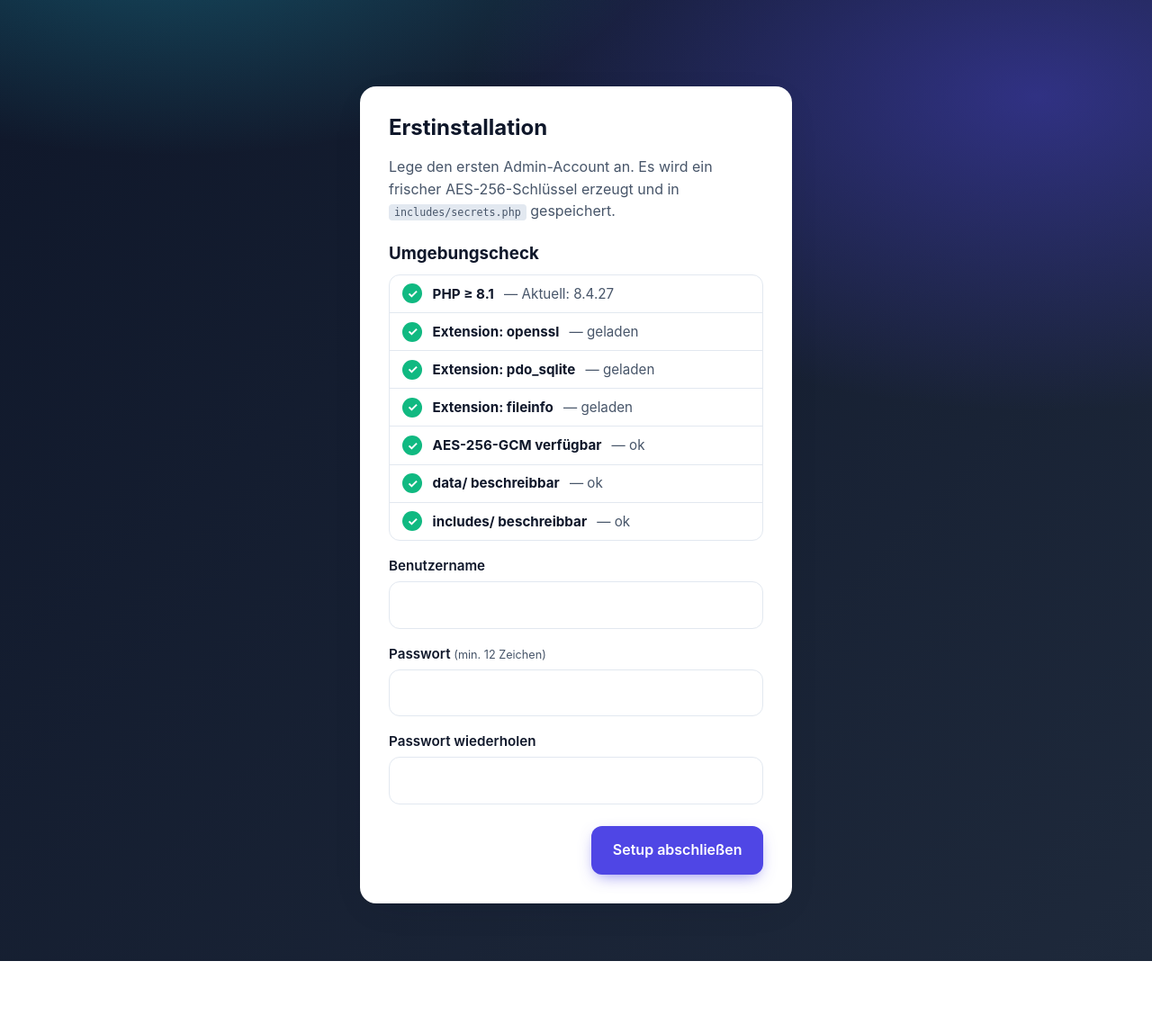
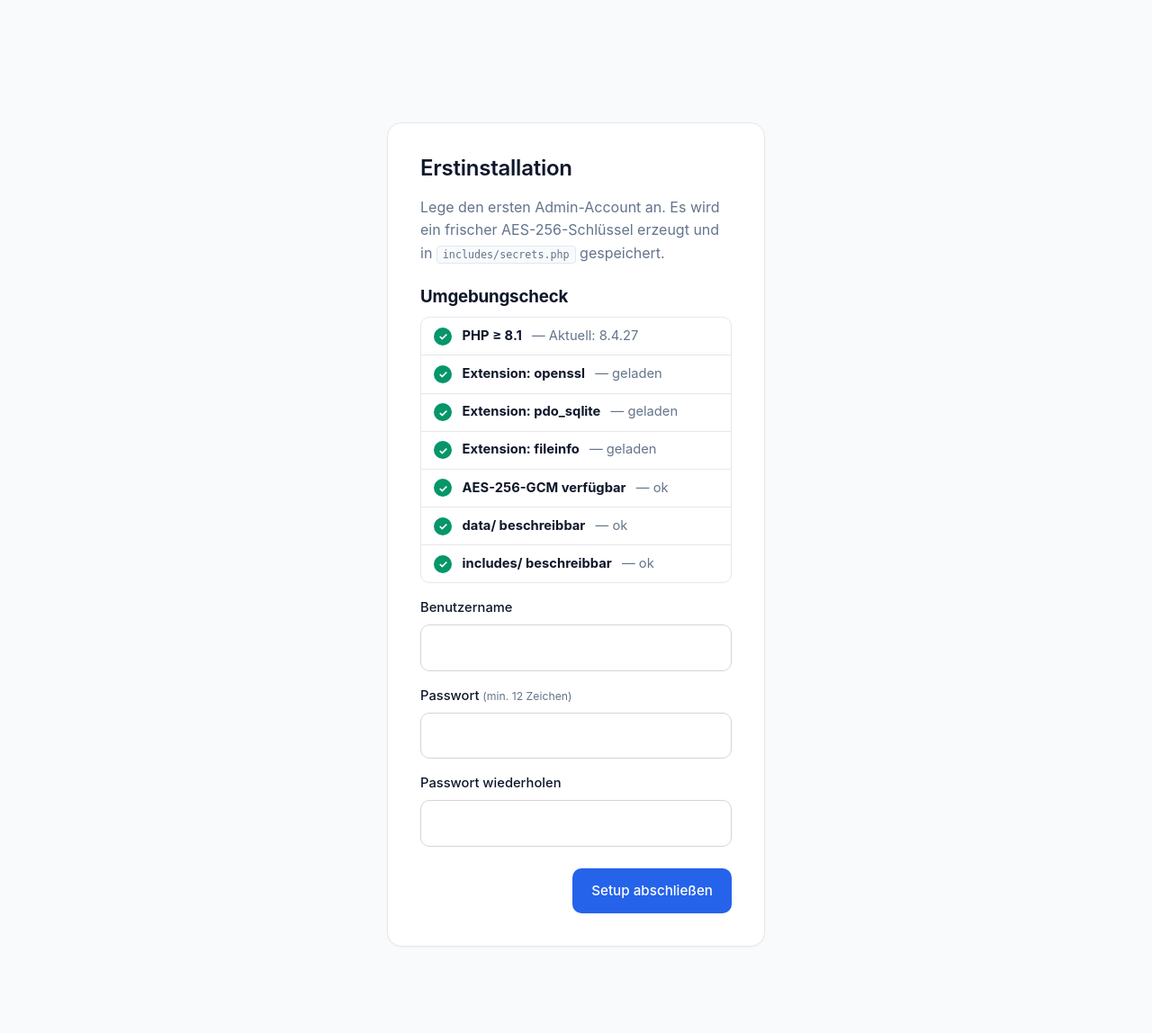
Before and after one commit to jannes-runge/fast-application, a PHP site: page /install.php in a window 1280 px wide. Shown: the whole page at 90% size. Before the commit the page ends 1068 px from the top, so only its background shows below. Run offline with PHP 8.4, Linux system fonts and the light colour scheme.

Commit message:
Redesign: heller, ruhiger, größeres Logo
- Komplett überarbeitete CSS: heller Hintergrund statt dunkler Verläufe,
  ruhigere Schatten, dünnere Border, weniger Rundungen, ruhigere Typo
- Hero mit sanftem grauen Bereich statt Multi-Gradient + Wellen-Clip
- Logo auf 72–88px vergrößert, neu gezeichnet mit Markenfarben
  (funktioniert jetzt auf hellem Hintergrund)
- Admin-Topbar weiß mit Border statt dunkler Bar
- Login/Install auf hellen Hintergrund umgestellt (bg-soft)
- Default-Palette heller: Weiß + sehr helles Grau, Primär-Blau statt Indigo

https://claude.ai/code/session_013VZwDVWcccEG1Nk9GNSKC2

```diff
--- a/assets/style.css
+++ b/assets/style.css
@@ -1,77 +1,88 @@
 /* =========================================================
-   Bewerbungs-App · modern flat UI
+   Bewerbungs-App · hell, minimal, ruhig
    Farben kommen aus :root Custom-Props (pro Seite injected).
    ========================================================= */
 *,*::before,*::after{box-sizing:border-box}
 html,body{margin:0;padding:0}
+html{scroll-behavior:smooth}
 body{
   font-family:-apple-system,BlinkMacSystemFont,"Segoe UI",Roboto,Inter,Helvetica,Arial,sans-serif;
   color:var(--c-text);
-  background:#f1f5f9;
-  line-height:1.55;
+  background:var(--c-bg);
+  line-height:1.6;
   -webkit-font-smoothing:antialiased;
   text-rendering:optimizeLegibility;
 }
 a{color:var(--c-primary);text-decoration:none}
 a:hover{text-decoration:underline}
-h1,h2,h3{line-height:1.2;margin:0 0 .6em}
+h1,h2,h3{line-height:1.2;margin:0 0 .6em;letter-spacing:-.01em}
+h1{font-weight:700}
+h2{font-weight:600;font-size:1.4rem}
 img{max-width:100%;display:block}
 .muted{color:var(--c-text-soft)}
-code{background:#e2e8f0;padding:2px 6px;border-radius:4px;font-size:.9em}
+code{background:var(--c-bg-soft);padding:2px 6px;border-radius:4px;font-size:.9em;border:1px solid #e2e8f0}
 
 /* ---------- Layout ---------- */
-.container{max-width:960px;margin:0 auto;padding:2rem 1.25rem 4rem}
-.container-sm{max-width:520px}
+.container{max-width:860px;margin:0 auto;padding:0 1.25rem 4rem}
+.container-sm{max-width:460px}
 .card{
   background:var(--c-surface);
-  border-radius:18px;
-  padding:2rem;
-  box-shadow:0 1px 2px rgba(15,23,42,.05),0 10px 40px -20px rgba(15,23,42,.25);
+  border:1px solid #e5e7eb;
+  border-radius:16px;
+  padding:2.25rem;
+  box-shadow:0 1px 2px rgba(15,23,42,.03);
 }
-.footer{margin-top:2rem;text-align:center;color:var(--c-text-soft)}
+.footer{margin-top:3rem;text-align:center;color:var(--c-text-soft);font-size:.9rem}
 
 /* ---------- Hero ---------- */
 .hero{
-  position:relative;
-  padding:3.5rem 1.25rem 5rem;
+  padding:4rem 1.25rem 3rem;
   text-align:center;
-  color:#fff;
-  background:
-    radial-gradient(1200px 400px at 20% 0%, color-mix(in srgb, var(--c-accent) 35%, transparent), transparent 60%),
-    radial-gradient(1200px 500px at 85% 10%, color-mix(in srgb, var(--c-primary) 55%, transparent), transparent 60%),
-    linear-gradient(135deg, var(--c-bg), var(--c-bg-soft));
-  overflow:hidden;
+  background:var(--c-bg-soft);
+  border-bottom:1px solid #e5e7eb;
 }
-.hero-inner{max-width:780px;margin:auto;position:relative;z-index:1}
-.hero h1{font-size:clamp(1.8rem,4vw,2.6rem);margin:.6em 0 .3em;letter-spacing:-.02em}
-.hero .accent{
-  background:linear-gradient(90deg,var(--c-accent),#fff);
-  -webkit-background-clip:text;background-clip:text;color:transparent;
+.hero-inner{max-width:680px;margin:auto}
+.hero h1{font-size:clamp(2rem,4vw,2.75rem);margin:.6em 0 .4em}
+.hero .accent{color:var(--c-primary)}
+.hero .lead{
+  color:var(--c-text-soft);
+  font-size:1.1rem;
+  max-width:36rem;
+  margin:0 auto;
 }
-.hero .lead{opacity:.85;max-width:44rem;margin:auto}
-.hero .logo{height:44px;margin:0 auto 1rem;filter:drop-shadow(0 4px 10px rgba(0,0,0,.2))}
-.hero-wave{
-  position:absolute;left:0;right:0;bottom:-1px;height:60px;
-  background:#f1f5f9;
-  clip-path:ellipse(80% 60% at 50% 100%);
+.hero .logo{
+  height:72px;
+  margin:0 auto 1.25rem;
+  display:block;
+}
+@media (min-width:768px){
+  .hero .logo{height:88px}
 }
 
+/* Abstand zwischen Hero und Karte */
+.container{padding-top:2.5rem}
+
 /* ---------- Topbar (Admin) ---------- */
-.topbar{background:var(--c-bg);color:#fff;padding:.9rem 1.25rem;box-shadow:0 2px 10px rgba(0,0,0,.1)}
+.topbar{
+  background:#fff;
+  color:var(--c-text);
+  padding:.9rem 1.25rem;
+  border-bottom:1px solid #e5e7eb;
+}
 .topbar-inner{display:flex;align-items:center;gap:.8rem;max-width:1100px;margin:auto}
-.topbar a{color:#fff}
+.topbar a{color:inherit}
 .topbar .spacer{flex:1}
-.logo-sm{height:28px}
+.logo-sm{height:36px;width:auto}
 
 /* ---------- Form ---------- */
-.form h2{margin-top:0}
+.form h2{margin-top:0;font-size:1.5rem}
 .grid-2{display:grid;grid-template-columns:1fr 1fr;gap:1rem}
 @media (max-width:640px){.grid-2{grid-template-columns:1fr}}
 
 .field{display:block;margin:1rem 0}
-.field > span{display:block;margin-bottom:.35rem;font-weight:600;font-size:.95rem}
+.field > span{display:block;margin-bottom:.4rem;font-weight:500;font-size:.92rem;color:var(--c-text)}
 .field small{font-weight:400;color:var(--c-text-soft)}
-.hint{color:var(--c-text-soft);font-size:.85rem;display:block;margin-top:.25rem}
+.hint{color:var(--c-text-soft);font-size:.85rem;display:block;margin-top:.3rem}
 
 .field input[type=text],
 .field input[type=email],
@@ -81,120 +92,122 @@ code{background:#e2e8f0;padding:2px 6px;border-radius:4px;font-size:.9em}
 .field textarea,
 .field input[type=file]{
   width:100%;
-  padding:.8rem 1rem;
-  border:1.5px solid #e2e8f0;
-  border-radius:12px;
+  padding:.75rem .95rem;
+  border:1px solid #d1d5db;
+  border-radius:10px;
   font:inherit;color:inherit;
   background:#fff;
-  transition:border-color .15s ease, box-shadow .15s ease, transform .15s ease;
+  transition:border-color .15s ease, box-shadow .15s ease;
 }
-.field textarea{resize:vertical;min-height:130px}
+.field textarea{resize:vertical;min-height:140px}
 .field input:focus,.field select:focus,.field textarea:focus{
   outline:none;
   border-color:var(--c-primary);
-  box-shadow:0 0 0 4px color-mix(in srgb, var(--c-primary) 18%, transparent);
+  box-shadow:0 0 0 3px color-mix(in srgb, var(--c-primary) 18%, transparent);
 }
-.field input[type=file]{padding:.55rem .7rem;cursor:pointer}
+.field input[type=file]{padding:.55rem .7rem;cursor:pointer;background:var(--c-bg-soft)}
 
-.checkbox{display:flex;gap:.7rem;align-items:flex-start;margin:1.2rem 0;color:var(--c-text-soft);font-size:.95rem}
-.checkbox input{margin-top:.25rem;transform:scale(1.15);accent-color:var(--c-primary)}
+.checkbox{display:flex;gap:.7rem;align-items:flex-start;margin:1.25rem 0;color:var(--c-text-soft);font-size:.92rem;line-height:1.5}
+.checkbox input{margin-top:.2rem;transform:scale(1.1);accent-color:var(--c-primary)}
 
 .hp{position:absolute;left:-9999px;height:0;width:0;overflow:hidden}
 
 /* ---------- Buttons ---------- */
 .btn{
   display:inline-flex;align-items:center;gap:.5rem;justify-content:center;
-  padding:.85rem 1.4rem;border-radius:12px;
-  border:1.5px solid transparent;cursor:pointer;
-  font:inherit;font-weight:600;
-  transition:transform .12s ease, box-shadow .2s ease, background .2s ease, color .2s ease;
+  padding:.75rem 1.25rem;border-radius:10px;
+  border:1px solid transparent;cursor:pointer;
+  font:inherit;font-weight:500;font-size:.95rem;
+  transition:background .15s ease, border-color .15s ease, color .15s ease;
   text-decoration:none;
 }
-.btn-sm{padding:.45rem .85rem;font-size:.9rem;border-radius:9px}
-.btn-primary{background:var(--c-primary);color:#fff;box-shadow:0 6px 18px -6px color-mix(in srgb, var(--c-primary) 70%, transparent)}
-.btn-primary:hover{background:var(--c-primary-dk);transform:translateY(-1px);text-decoration:none}
-.btn-primary:active{transform:translateY(0)}
-.btn-ghost{background:transparent;color:inherit;border-color:#cbd5e1}
-.btn-ghost:hover{background:#f1f5f9;text-decoration:none}
+.btn-sm{padding:.4rem .8rem;font-size:.85rem;border-radius:8px}
+.btn-primary{background:var(--c-primary);color:#fff}
+.btn-primary:hover{background:var(--c-primary-dk);text-decoration:none}
+.btn-ghost{background:#fff;color:var(--c-text);border-color:#d1d5db}
+.btn-ghost:hover{background:var(--c-bg-soft);text-decoration:none}
 .actions{margin-top:1.5rem;display:flex;justify-content:flex-end;gap:.75rem}
 
 /* ---------- Alerts ---------- */
 .alert{
-  background:color-mix(in srgb, var(--c-danger) 12%, #fff);
-  border:1px solid color-mix(in srgb, var(--c-danger) 40%, #fff);
+  background:#fef2f2;
+  border:1px solid #fecaca;
   color:#991b1b;
-  padding:.9rem 1rem;border-radius:12px;margin-bottom:1rem;
+  padding:.85rem 1rem;border-radius:10px;margin-bottom:1rem;font-size:.95rem;
 }
-.alert ul{margin:.4rem 0 0 1.2rem}
+.alert ul{margin:.35rem 0 0 1.2rem;padding:0}
 .alert-success{
-  background:color-mix(in srgb, var(--c-success) 15%, #fff);
-  border-color:color-mix(in srgb, var(--c-success) 45%, #fff);
+  background:#ecfdf5;
+  border-color:#a7f3d0;
   color:#065f46;
 }
 
 /* ---------- Success Card ---------- */
 .success-card{text-align:center}
 .check-ring{
-  width:96px;height:96px;border-radius:50%;
-  margin:0 auto 1rem;
-  background:color-mix(in srgb, var(--c-success) 18%, #fff);
+  width:88px;height:88px;border-radius:50%;
+  margin:0 auto 1.25rem;
+  background:color-mix(in srgb, var(--c-success) 14%, #fff);
   display:grid;place-items:center;
-  animation:pop .5s cubic-bezier(.2,.9,.2,1.2);
+  animation:pop .4s cubic-bezier(.2,.9,.2,1.1);
 }
 .check{
-  width:36px;height:18px;border-left:4px solid var(--c-success);border-bottom:4px solid var(--c-success);
+  width:32px;height:16px;
+  border-left:3px solid var(--c-success);
+  border-bottom:3px solid var(--c-success);
   transform:rotate(-50deg) translate(2px,-4px);
 }
 
 /* ---------- Table ---------- */
 .table-wrap{padding:0;overflow:hidden}
 .tbl{width:100%;border-collapse:collapse}
-.tbl th,.tbl td{padding:.9rem 1rem;text-align:left;border-bottom:1px solid #e2e8f0}
-.tbl th{background:#f8fafc;font-size:.85rem;text-transform:uppercase;letter-spacing:.03em;color:var(--c-text-soft)}
+.tbl th,.tbl td{padding:.85rem 1rem;text-align:left;border-bottom:1px solid #e5e7eb}
+.tbl th{background:var(--c-bg-soft);font-size:.78rem;text-transform:uppercase;letter-spacing:.05em;color:var(--c-text-soft);font-weight:600}
 .tbl tr:last-child td{border-bottom:none}
-.tbl tr:hover{background:#f8fafc}
+.tbl tr:hover td{background:#fafafa}
 .badge{
   display:inline-block;background:var(--c-primary);color:#fff;
-  font-size:.85rem;padding:2px 10px;border-radius:999px;margin-left:.5rem;vertical-align:middle;
+  font-size:.8rem;padding:2px 10px;border-radius:999px;margin-left:.5rem;vertical-align:middle;font-weight:500;
 }
 
 /* ---------- Misc ---------- */
 .message-box{
-  background:#f8fafc;border-radius:12px;padding:1rem 1.2rem;border:1px solid #e2e8f0;
-  white-space:pre-wrap;
+  background:var(--c-bg-soft);border-radius:10px;padding:1rem 1.2rem;border:1px solid #e5e7eb;
+  white-space:pre-wrap;line-height:1.55;
 }
 .files{list-style:none;padding:0;margin:0}
-.files li{display:flex;align-items:center;gap:.8rem;padding:.6rem 0;border-bottom:1px solid #e2e8f0}
+.files li{display:flex;align-items:center;gap:.8rem;padding:.6rem 0;border-bottom:1px solid #e5e7eb}
 .files li:last-child{border-bottom:none}
 .file-ico{
-  background:var(--c-primary);color:#fff;font-size:.75rem;font-weight:700;
-  padding:.2rem .55rem;border-radius:6px;letter-spacing:.05em;
+  background:var(--c-primary);color:#fff;font-size:.7rem;font-weight:600;
+  padding:.2rem .5rem;border-radius:4px;letter-spacing:.04em;
 }
 
-.bg-gradient{
+/* Login/Install light background */
+.bg-soft{
   min-height:100vh;
-  background:
-    radial-gradient(800px 400px at 15% -10%, color-mix(in srgb, var(--c-accent) 30%, transparent), transparent 70%),
-    radial-gradient(900px 500px at 90% 10%, color-mix(in srgb, var(--c-primary) 45%, transparent), transparent 70%),
-    linear-gradient(135deg, var(--c-bg), var(--c-bg-soft));
-  color:#fff;
+  background:var(--c-bg-soft);
+  padding:2rem 0;
 }
-.bg-gradient .card{color:var(--c-text)}
+
+/* Zentrierung für Single-Card-Seiten */
+.centered-card{margin-top:4rem}
+.centered-card .logo-sm{margin:0 auto 1rem;display:block;height:56px}
 
 /* ---------- Animations ---------- */
-.fade-in{opacity:0;transform:translateY(8px);animation:fadein .6s ease forwards}
-.fade-in.delay{animation-delay:.15s}
+.fade-in{opacity:0;transform:translateY(6px);animation:fadein .5s ease forwards}
+.fade-in.delay{animation-delay:.12s}
 @keyframes fadein{to{opacity:1;transform:none}}
-@keyframes pop{0%{transform:scale(.6);opacity:0}100%{transform:scale(1);opacity:1}}
+@keyframes pop{0%{transform:scale(.7);opacity:0}100%{transform:scale(1);opacity:1}}
 
 .btn:focus-visible,.field input:focus-visible,.field select:focus-visible,.field textarea:focus-visible{
-  outline:3px solid color-mix(in srgb, var(--c-accent) 80%, transparent);outline-offset:2px;
+  outline:3px solid color-mix(in srgb, var(--c-primary) 35%, transparent);outline-offset:2px;
 }
 
 /* Diagnose-Liste (install.php) */
-.diag{list-style:none;padding:0;margin:.4rem 0 1rem;border:1px solid #e2e8f0;border-radius:12px;overflow:hidden}
-.diag li{display:flex;align-items:center;gap:.7rem;padding:.55rem .9rem;border-bottom:1px solid #e2e8f0;font-size:.95rem}
+.diag{list-style:none;padding:0;margin:.4rem 0 1rem;border:1px solid #e5e7eb;border-radius:10px;overflow:hidden}
+.diag li{display:flex;align-items:center;gap:.7rem;padding:.55rem .9rem;border-bottom:1px solid #e5e7eb;font-size:.92rem}
 .diag li:last-child{border-bottom:none}
-.diag .diag-ico{display:inline-grid;place-items:center;width:22px;height:22px;border-radius:50%;font-weight:700;color:#fff;font-size:.85rem}
+.diag .diag-ico{display:inline-grid;place-items:center;width:20px;height:20px;border-radius:50%;font-weight:700;color:#fff;font-size:.75rem}
 .diag .ok .diag-ico{background:var(--c-success)}
 .diag .bad .diag-ico{background:var(--c-danger)}
--- a/includes/config.php
+++ b/includes/config.php
@@ -14,16 +14,16 @@ return [
     'logo_path'     => 'assets/logo.svg',
 
     'colors' => [
-        'primary'    => '#4f46e5',
-        'primary_dk' => '#3730a3',
-        'accent'     => '#22d3ee',
-        'bg'         => '#0f172a',
-        'bg_soft'    => '#1e293b',
+        'primary'    => '#2563eb',
+        'primary_dk' => '#1d4ed8',
+        'accent'     => '#0ea5e9',
+        'bg'         => '#ffffff',
+        'bg_soft'    => '#f8fafc',
         'surface'    => '#ffffff',
         'text'       => '#0f172a',
-        'text_soft'  => '#475569',
-        'danger'     => '#ef4444',
-        'success'    => '#10b981',
+        'text_soft'  => '#64748b',
+        'danger'     => '#dc2626',
+        'success'    => '#059669',
     ],
 
     // ---------- Offene Positionen ----------
--- a/install.php
+++ b/install.php
@@ -92,15 +92,15 @@ if ($_SERVER['REQUEST_METHOD'] === 'POST' && !$alreadyDone) {
 <link rel="stylesheet" href="assets/style.css">
 <style>
   :root{
-    --c-primary:#4f46e5;--c-primary-dk:#3730a3;--c-accent:#22d3ee;
-    --c-bg:#0f172a;--c-bg-soft:#1e293b;--c-surface:#fff;
-    --c-text:#0f172a;--c-text-soft:#475569;--c-danger:#ef4444;--c-success:#10b981;
+    --c-primary:#2563eb;--c-primary-dk:#1d4ed8;--c-accent:#0ea5e9;
+    --c-bg:#ffffff;--c-bg-soft:#f8fafc;--c-surface:#ffffff;
+    --c-text:#0f172a;--c-text-soft:#64748b;--c-danger:#dc2626;--c-success:#059669;
   }
 </style>
 </head>
-<body class="bg-gradient">
+<body class="bg-soft">
 <main class="container container-sm">
-  <div class="card form fade-in" style="margin-top:4rem">
+  <div class="card form fade-in centered-card">
     <h2>Erstinstallation</h2>
     <?php if ($alreadyDone): ?>
       <div class="alert alert-success">
```
Also changed, not shown: admin/login.php (+4 -4 lines), index.php (+3 -4 lines), assets/logo.svg.
